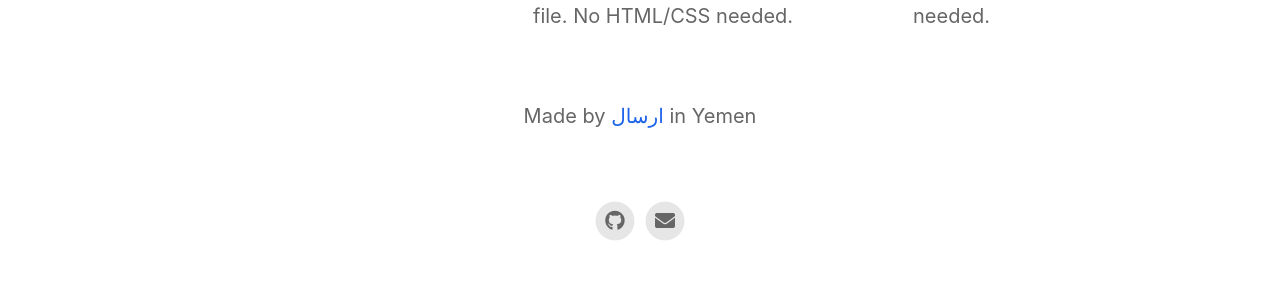
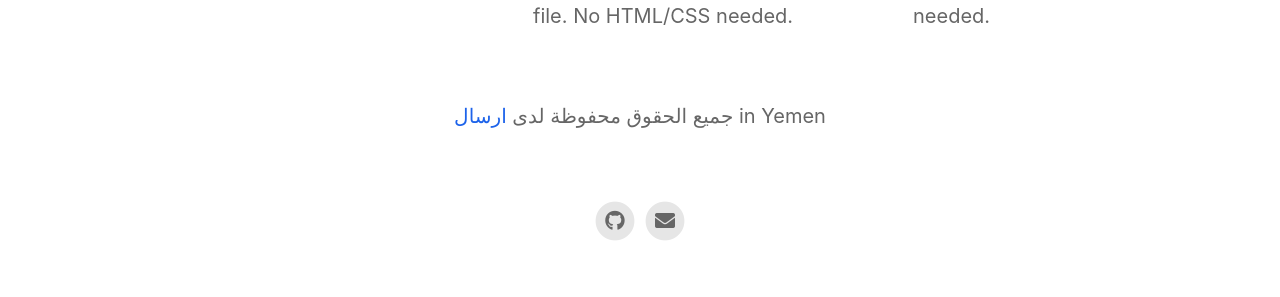
Before and after one commit to ersalye/ersalye.github.io, a Jekyll site: the page built from index.html, in a window 1280 px wide. Shown: the part 1623-1920 px from the top of the page. Built offline with Jekyll 4.4.1, drawn with Linux system fonts in a browser that asks for light colours; nearby versions of some CDN libraries.

Commit message:
Update footer.html

```diff
--- a/_includes/footer.html
+++ b/_includes/footer.html
@@ -1,6 +1,6 @@
 <footer>
 	{% if site.your_name %}
-	<p class="footerText">Made by {% if site.your_link %}<a href="{{ site.your_link }}">{% endif %}{{ site.your_name }}{% if site.your_link %}</a>{% endif %}{% if site.your_city %} in {{ site.your_city }}{% endif %}</p>
+	<p class="footerText">جميع الحقوق محفوظة لدى {% if site.your_link %}<a href="{{ site.your_link }}">{% endif %}{{ site.your_name }}{% if site.your_link %}</a>{% endif %}{% if site.your_city %} in {{ site.your_city }}{% endif %}</p>
 	{% endif %}
 	<div class="footerIcons">
 
```
